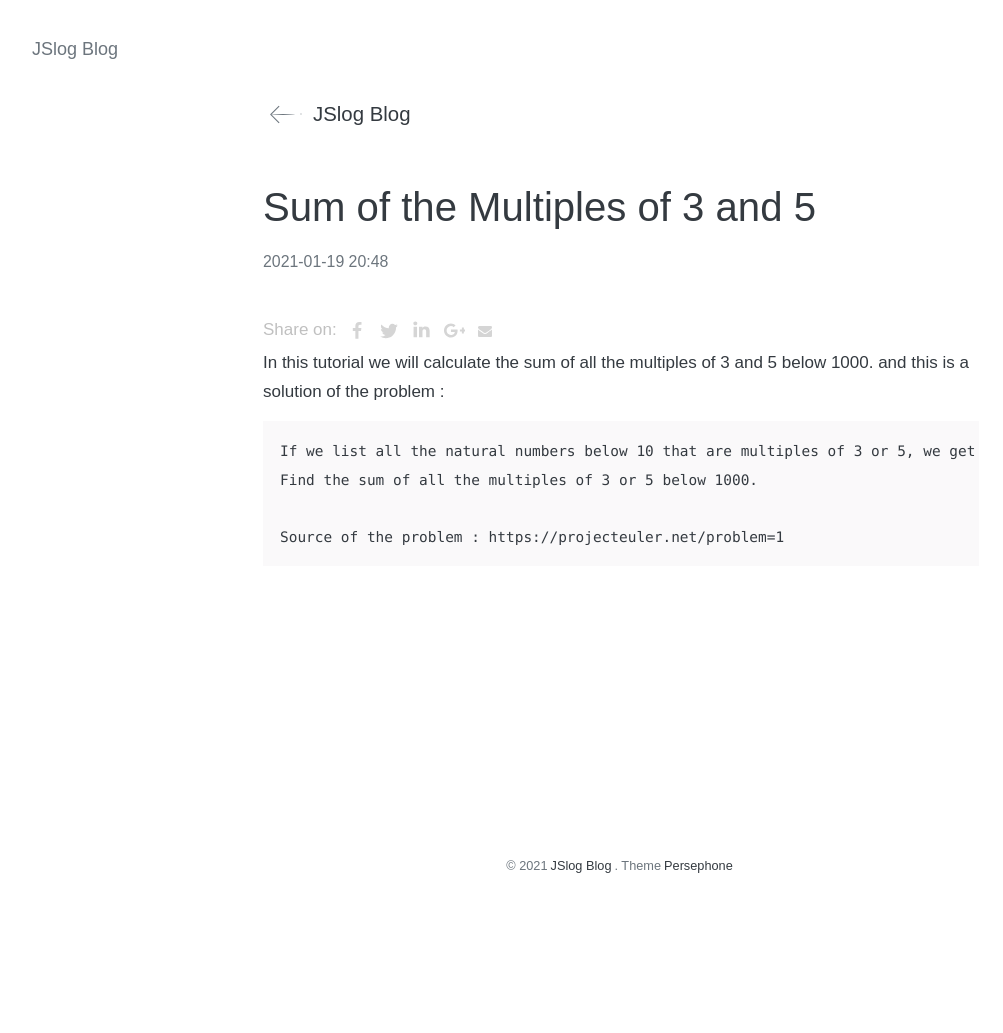
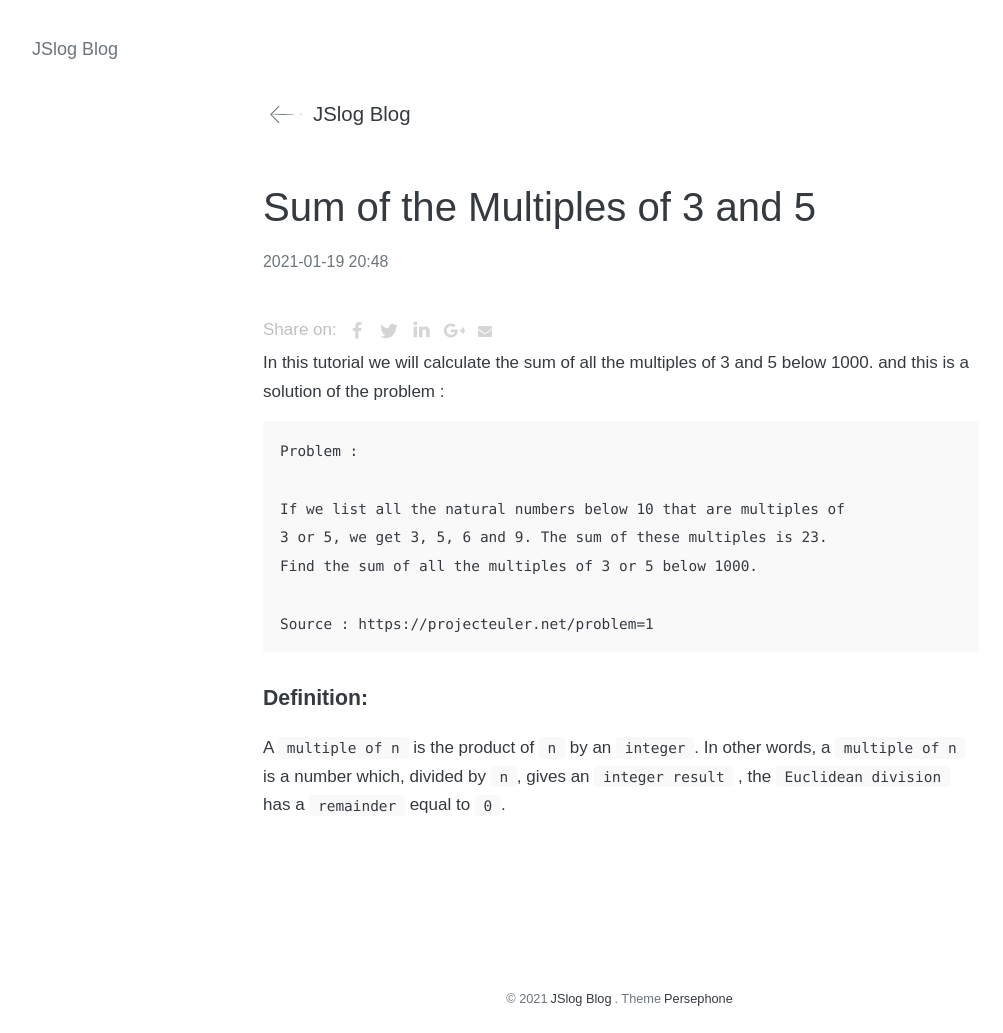
Before and after one commit to voldegao/blog, a Jekyll site: the page built from _posts/2021-01-19-sum-of-the-multiples-of-3-and-5.md, in a window 1280 px wide. Shown: the whole page, without its empty margins (19-1022 px from the left). Built offline with Jekyll 4.4.1, drawn with Linux system fonts in a browser that asks for light colours; comment, search, counter and statistics services are not loaded; before the commit the page ends 900 px from its top, so only the background shows below that.

Commit message:
Update 2021-01-19-sum-of-the-multiples-of-3-and-5.md

````diff
--- a/_posts/2021-01-19-sum-of-the-multiples-of-3-and-5.md
+++ b/_posts/2021-01-19-sum-of-the-multiples-of-3-and-5.md
@@ -11,8 +11,14 @@ tags: [Javascript,Math]
 In this tutorial we will calculate the sum of all the multiples of 3 and 5 below 1000. and this is a solution of the problem :
 
 ```text
-If we list all the natural numbers below 10 that are multiples of 3 or 5, we get 3, 5, 6 and 9. The sum of these multiples is 23.
+Problem :
+
+If we list all the natural numbers below 10 that are multiples of
+3 or 5, we get 3, 5, 6 and 9. The sum of these multiples is 23.
 Find the sum of all the multiples of 3 or 5 below 1000.
 
-Source of the problem : https://projecteuler.net/problem=1
+Source : https://projecteuler.net/problem=1
 ```
+#### Definition:
+
+A `multiple of n` is the product of `n` by an `integer`. In other words, a `multiple of n` is a number which, divided by `n`, gives an `integer result` , the `Euclidean division` has a `remainder` equal to `0`.
````
